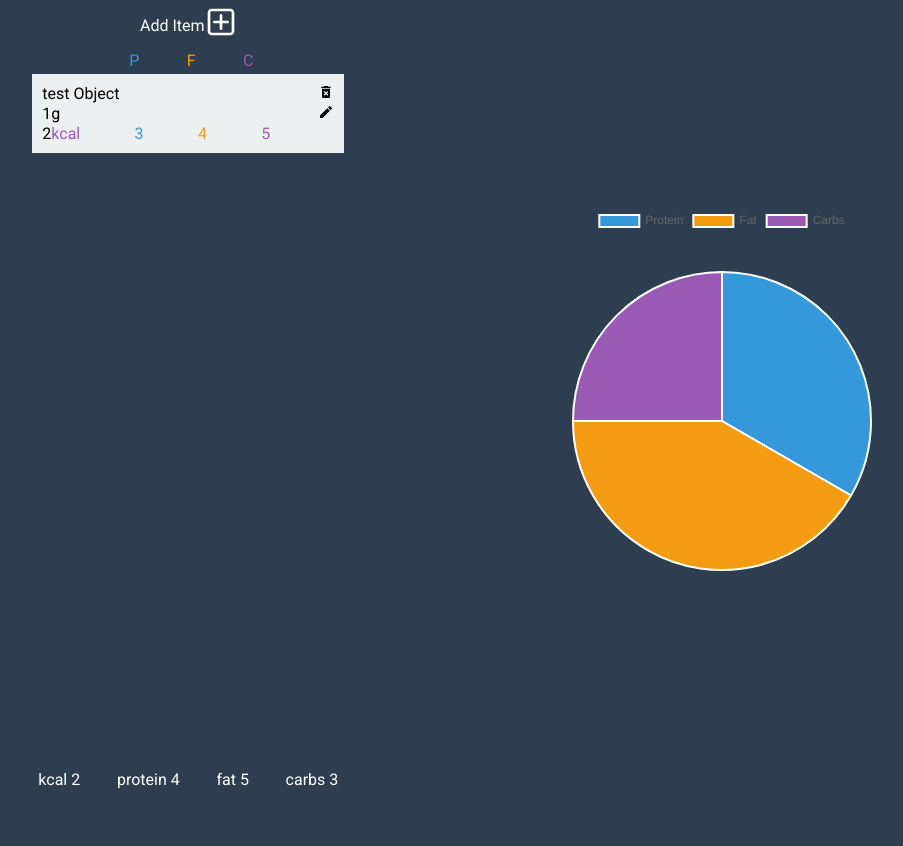
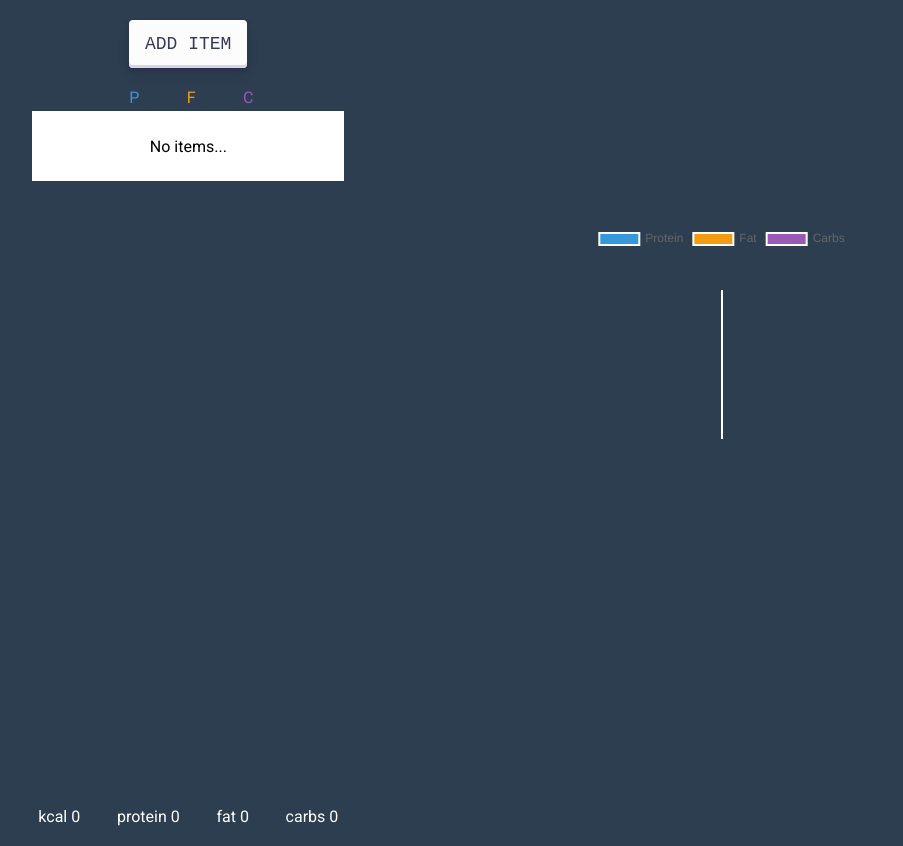
Before and after one commit to apekul/fitTracker, a React (Create React App) app: page / in a window 1280 px wide. Shown: the whole page, without its empty margins (195-1098 px from the left). Before the commit the page ends 809 px from the top, so only its background shows below. Built offline with nearby package versions, Linux system fonts and the light colour scheme.

Commit message:
editem CSS, removed bugged styles

```diff
--- a/src/Components/Display/AppDisplay.js
+++ b/src/Components/Display/AppDisplay.js
@@ -3,16 +3,7 @@ import DisplayItems from "./DisplayItems";
 import SlideComponent from "../Display/SlidePanel/SlideComponent";
 
 export const AppDisplay = () => {
-  const [itemList, setItemList] = useState([
-    {
-      name: "test Object",
-      weight: 1,
-      calories: 2,
-      carbs: 3,
-      protein: 4,
-      fat: 5,
-    },
-  ]);
+  const [itemList, setItemList] = useState([]);
 
   return (
     <>
--- a/src/Components/Display/DisplayItems.js
+++ b/src/Components/Display/DisplayItems.js
@@ -33,8 +33,7 @@ const DisplayItems = ({ setItemList, itemList }) => {
 
   return (
     <div className="container-margin">
-      <Group center>
-        <p>Add Item</p>
+      <Group center padding>
         <Input setItemList={setItemList} />
       </Group>
 
@@ -51,22 +50,16 @@ const DisplayItems = ({ setItemList, itemList }) => {
               <Group column>
                 <div className="list-group-button">
                   <span>{item.name}</span>
-                  <Button
-                    className="hover-red"
-                    onClick={() => removeItem(index)}
-                  >
-                    <MdDeleteForever />
+                  <Button onClick={() => removeItem(index)}>
+                    <MdDeleteForever size="1.5em" color="#34495e" />
                   </Button>
                 </div>
               </Group>
 
               <Group>
                 <span>{item.weight}g</span>
-                <Button
-                  className="hover-red"
-                  onClick={() => setQueryIndex(index)}
-                >
-                  <MdModeEditOutline />
+                <Button onClick={() => setQueryIndex(index)}>
+                  <MdModeEditOutline size="1.5em" color="#34495e" />
                 </Button>
               </Group>
               <Group marginRight>
@@ -89,11 +82,13 @@ const DisplayItems = ({ setItemList, itemList }) => {
 
       {/* Edit Item Component */}
       {queryIndex !== undefined && (
-        <EditItem
-          onEditItem={handleEditItem}
-          item={itemList[queryIndex]}
-          onClose={() => setQueryIndex(undefined)}
-        />
+        <Group>
+          <EditItem
+            onEditItem={handleEditItem}
+            item={itemList[queryIndex]}
+            onClose={() => setQueryIndex(undefined)}
+          />
+        </Group>
       )}
       <TotalCount itemList={itemList} />
     </div>
--- a/src/Components/Input/AddItem.js
+++ b/src/Components/Input/AddItem.js
@@ -17,17 +17,19 @@ export const AddItem = ({ setShow, setItemList }) => {
   return (
     <AddContainer>
       <div className="add-panel">
-        <Button className="hover-red" onClick={() => setShow(false)}>
-          <TiDeleteOutline size="20px" />
+        <Button onClick={() => setShow(false)}>
+          <TiDeleteOutline size="40px" color="white" />
         </Button>
-        <h2>Add Item</h2>
+        <div>
+          <h2>Add Panel</h2>
 
-        <InputContainer>
-          <AddItemInput onAddItem={handleAddItem} />
-          <Button background type="submit" form="form1">
-            Add
-          </Button>
-        </InputContainer>
+          <InputContainer>
+            <AddItemInput onAddItem={handleAddItem} />
+            <Button className="button-30" type="submit" form="form1">
+              Add
+            </Button>
+          </InputContainer>
+        </div>
       </div>
     </AddContainer>
   );
--- a/src/Components/Input/EditItem.js
+++ b/src/Components/Input/EditItem.js
@@ -5,20 +5,25 @@ import {
   Button,
 } from "../../Style/StyledComponents";
 import { AddItemInput } from "./AddItemInput";
+import { TiDeleteOutline } from "react-icons/ti";
 
 export const EditItem = ({ onEditItem, item, onClose }) => {
   return (
     <AddContainer>
       <div className="add-panel">
-        <Button onClick={() => onClose()}>X</Button>
-        <h2>Edit Item</h2>
+        <Button onClick={() => onClose()}>
+          <TiDeleteOutline size="40px" color="white" />
+        </Button>
+        <div>
+          <h2>Edit Panel</h2>
 
-        <InputContainer>
-          <AddItemInput onAddItem={onEditItem} item={item} />
-          <Button background type="submit" form="form1">
-            Edit
-          </Button>
-        </InputContainer>
+          <InputContainer>
+            <AddItemInput onAddItem={onEditItem} item={item} />
+            <Button className="button-30" type="submit" form="form1">
+              Edit
+            </Button>
+          </InputContainer>
+        </div>
       </div>
     </AddContainer>
   );
--- a/src/Components/Input/Input.js
+++ b/src/Components/Input/Input.js
@@ -1,6 +1,5 @@
 import React, { useState } from "react";
 import { AddItem } from "./AddItem";
-import { CgAddR } from "react-icons/cg";
 import { Button } from "../../Style/StyledComponents";
 
 function Input({ setItemList }) {
@@ -8,8 +7,8 @@ function Input({ setItemList }) {
 
   return (
     <>
-      <Button addButton onClick={() => setShow(!show)}>
-        <CgAddR color="white" />
+      <Button className="button-30" onClick={() => setShow(!show)}>
+        ADD ITEM
       </Button>
       {show && <AddItem setShow={setShow} setItemList={setItemList} />}
     </>
--- a/src/Style/StyledComponents.js
+++ b/src/Style/StyledComponents.js
@@ -97,6 +97,54 @@ export const Group = styled.div`
   .list-group-details:nth-child(3) {
     color: ${COLORS.accentColor3};
   }
+
+  .button-30 {
+    align-items: center;
+    appearance: none;
+    background-color: #fcfcfd;
+    border-radius: 4px;
+    border-width: 0;
+    box-shadow: rgba(45, 35, 66, 0.4) 0 2px 4px,
+      rgba(45, 35, 66, 0.3) 0 7px 13px -3px, #d6d6e7 0 -3px 0 inset;
+    box-sizing: border-box;
+    color: #36395a;
+    cursor: pointer;
+    display: inline-flex;
+    font-family: "JetBrains Mono", monospace;
+    height: 48px;
+    justify-content: center;
+    line-height: 1;
+    list-style: none;
+    overflow: hidden;
+    padding-left: 16px;
+    padding-right: 16px;
+    position: relative;
+    text-align: left;
+    text-decoration: none;
+    transition: box-shadow 0.15s, transform 0.15s;
+    user-select: none;
+    -webkit-user-select: none;
+    touch-action: manipulation;
+    white-space: nowrap;
+    will-change: box-shadow, transform;
+    font-size: 18px;
+  }
+
+  .button-30:focus {
+    box-shadow: #d6d6e7 0 0 0 1.5px inset, rgba(45, 35, 66, 0.4) 0 2px 4px,
+      rgba(45, 35, 66, 0.3) 0 7px 13px -3px, #d6d6e7 0 -3px 0 inset;
+  }
+
+  .button-30:hover {
+    box-shadow: rgba(45, 35, 66, 0.4) 0 4px 8px,
+      rgba(45, 35, 66, 0.3) 0 7px 13px -3px, #d6d6e7 0 -3px 0 inset;
+    transform: translateY(-2px);
+  }
+
+  .button-30:active {
+    box-shadow: #d6d6e7 0 3px 7px inset;
+    transform: translateY(2px);
+  }
 `;
 
 // AddItems.js
@@ -110,27 +158,32 @@ export const AddContainer = styled.div`
   width: 100vw;
   display: flex;
   justify-content: center;
-  /* background: rgba(0, 0, 0, 0.3); */
 
   body {
     overflow-y: hidden;
   }
 
   .add-panel {
-    background: #496684;
-    padding: 20px;
-    color: white;
-    height: 23em;
+    display: flex;
+    flex-direction: column;
+    background: #34495e;
+    padding: 40px;
+    border: 3px solid white;
+    /* color: black; */
+    height: 25em;
     margin-top: 10em;
-    border-radius: 20px;
+    border-radius: 10px;
 
     button {
       float: right;
     }
 
     h2 {
-      margin-top: 30px;
+      margin-top: 10px;
     }
+  }
+  .add-panel:first-child {
+    align-items: end;
   }
 `;
 
```
Also changed, not shown: src/PrivateRoute/index.js (deleted, +0 -11 lines).
